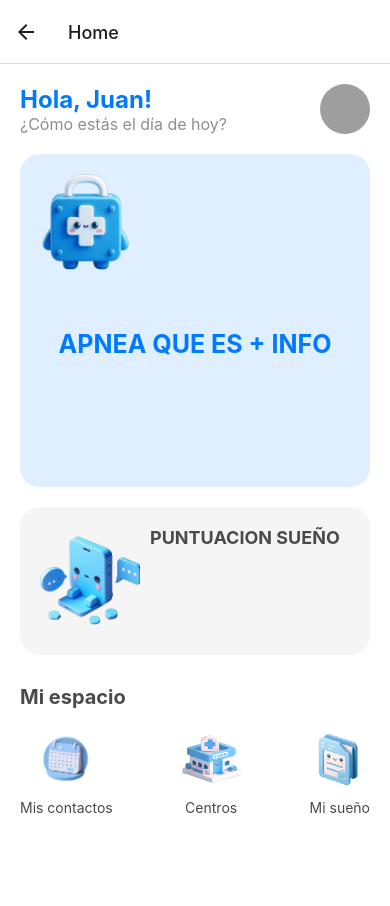
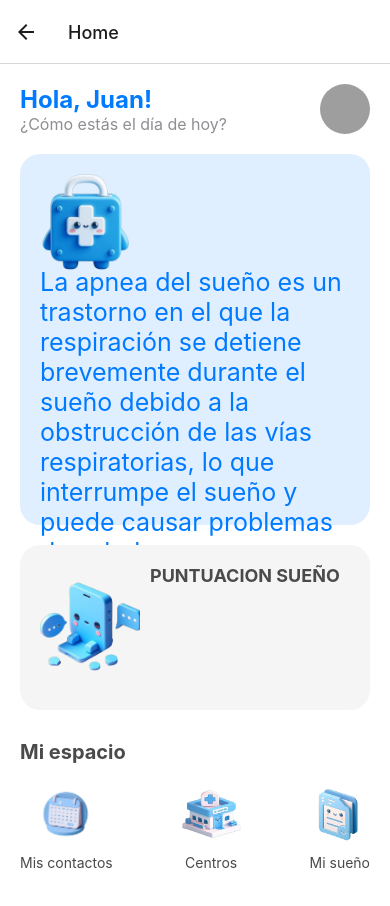
Before and after one commit to merycd15/somnoai_v3, a React Native app: screen /Home in a window 390 px wide. Shown: the top 906 px of the page. Before the commit the page ends 844 px from the top, so only its background shows below. Built offline with nearby package versions, Linux system fonts and the light colour scheme; grey boxes are pictures that could not be loaded.

Commit message:
se agrega texto de la apnea del sueño

```diff
--- a/screens/HomeScreen.js
+++ b/screens/HomeScreen.js
@@ -21,7 +21,7 @@ const HomeScreen = () => {
       <TouchableOpacity style={styles.infoBox} onPress={() => navigation.navigate('InfoScreen')}>
         {/* Acá no iría a una pantalla, si no que tomaría los datos de algún lado o esa era la idea, de última se agrega una pantalla pero hay que agregarla al docu */}
         <Image source={require('../assets/info.png')} style={styles.infoIcon} />
-        <Text style={styles.infoText}>APNEA QUE ES + INFO</Text>
+        <Text style={styles.infoText}>La apnea del sueño es un trastorno en el que la respiración se detiene brevemente durante el sueño debido a la obstrucción de las vías respiratorias, lo que interrumpe el sueño y puede causar problemas de salud.</Text>
       </TouchableOpacity>
 
       <TouchableOpacity style={styles.sleepScoreBox} onPress={() => navigation.navigate('StatisticsScreen')}>
@@ -96,9 +96,9 @@ const styles = StyleSheet.create({
   },
   infoText: {
     fontSize: 25,
-    fontWeight: 'bold',
+    fontWeight: 'medium',
     color: '#007AFF',
-    marginTop: '50%', // Añade un margen superior para que el texto no se superponga con la imagen
+    marginTop: '30%', // Añade un margen superior para que el texto no se superponga con la imagen
     alignSelf:'center',
   },
   sleepScoreBox: {
```
